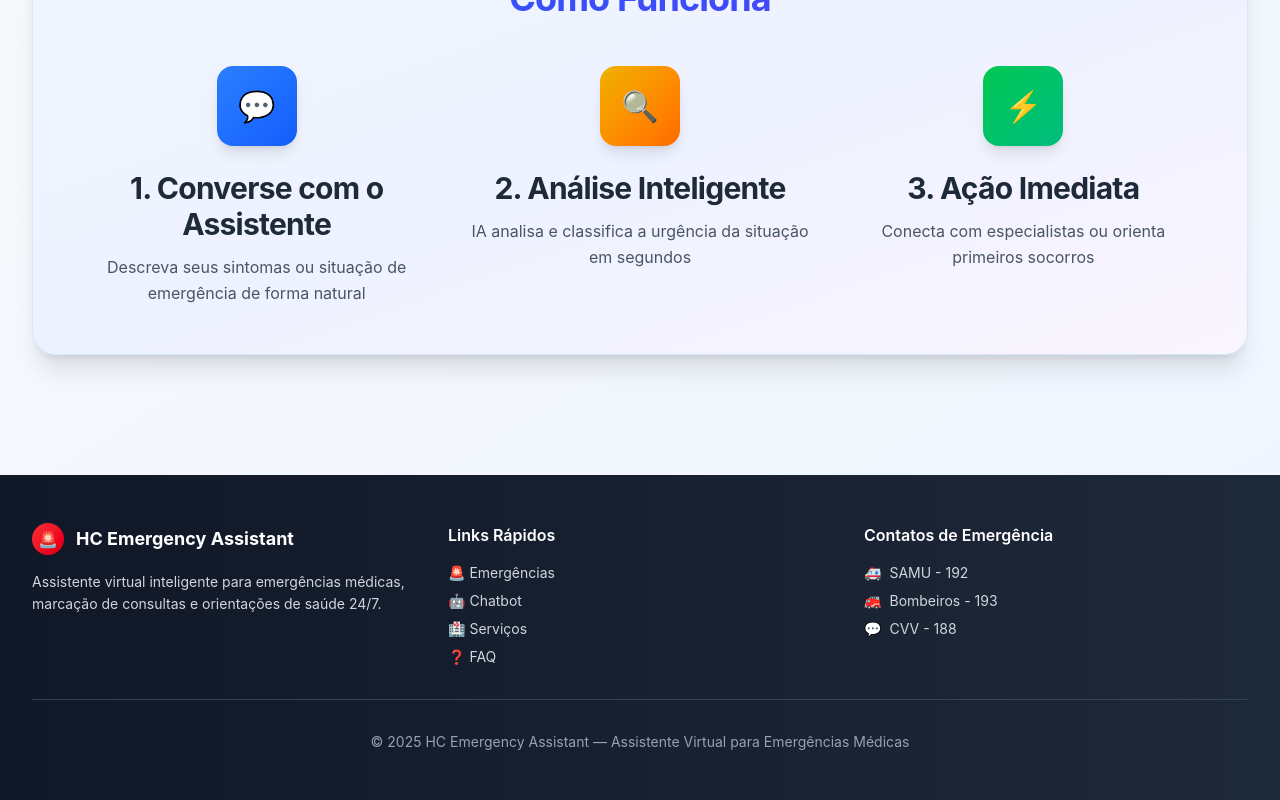
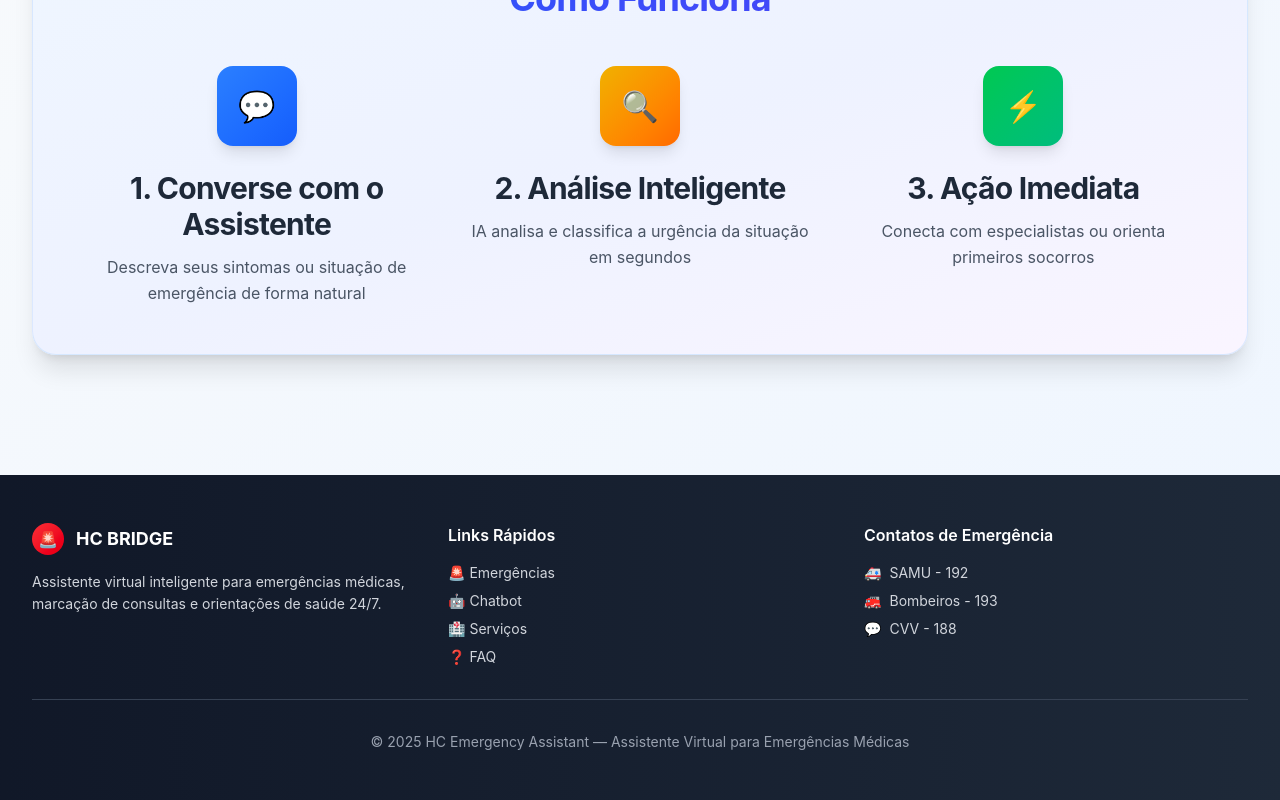
Before and after one commit to challange-hc-1TDSPH-2-sem/challenge-hc-front-end, a React (Vite) app: page / in a window 1280 px wide. Shown: the part 1019-1819 px from the top of the page. Built offline with nearby package versions, Linux system fonts and the light colour scheme.

Commit message:
Alterando o Nome do Site no app.tsx

```diff
--- a/src/App.tsx
+++ b/src/App.tsx
@@ -24,7 +24,7 @@ function App() {
               </div>
               <div>
                 <div className="text-xl sm:text-2xl font-bold tracking-tight">
-                  <span className="text-gradient">HC</span> Emergency Assistant
+                  <span className="text-gradient">HC</span> BRIDGE
                 </div>
                 <div className="text-xs text-gray-500 -mt-1">Assistente Virtual 24/7</div>
               </div>
@@ -72,7 +72,7 @@ function App() {
                 <div className="w-8 h-8 bg-gradient-to-br from-red-500 to-red-600 rounded-lg flex items-center justify-center">
                   <span className="text-white font-bold">🚨</span>
                 </div>
-                <div className="font-bold text-lg">HC Emergency Assistant</div>
+              <div className="font-bold text-lg">HC BRIDGE</div>
               </div>
               <p className="text-gray-300 text-sm leading-relaxed">
                 Assistente virtual inteligente para emergências médicas, marcação de consultas e orientações de saúde 24/7.
```
